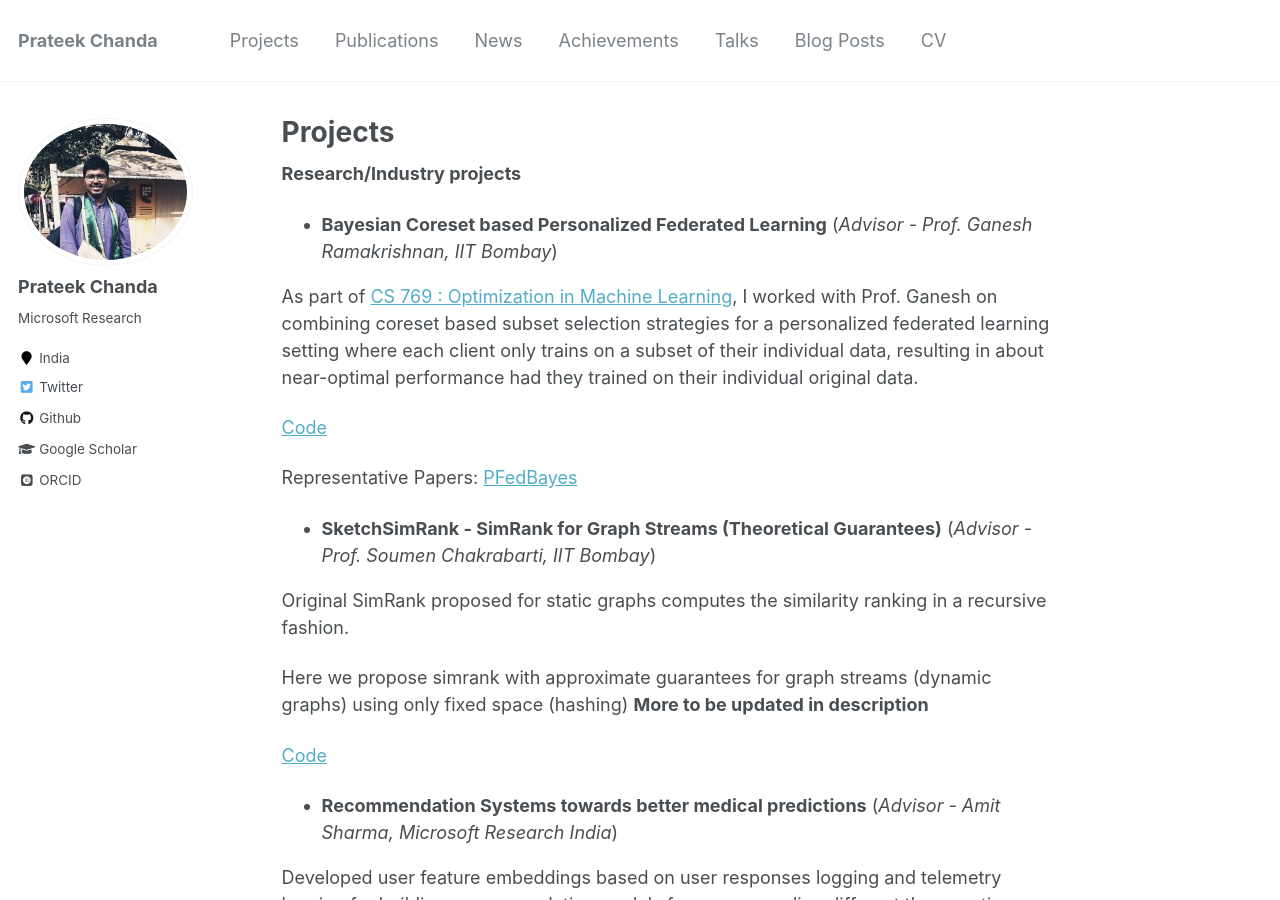
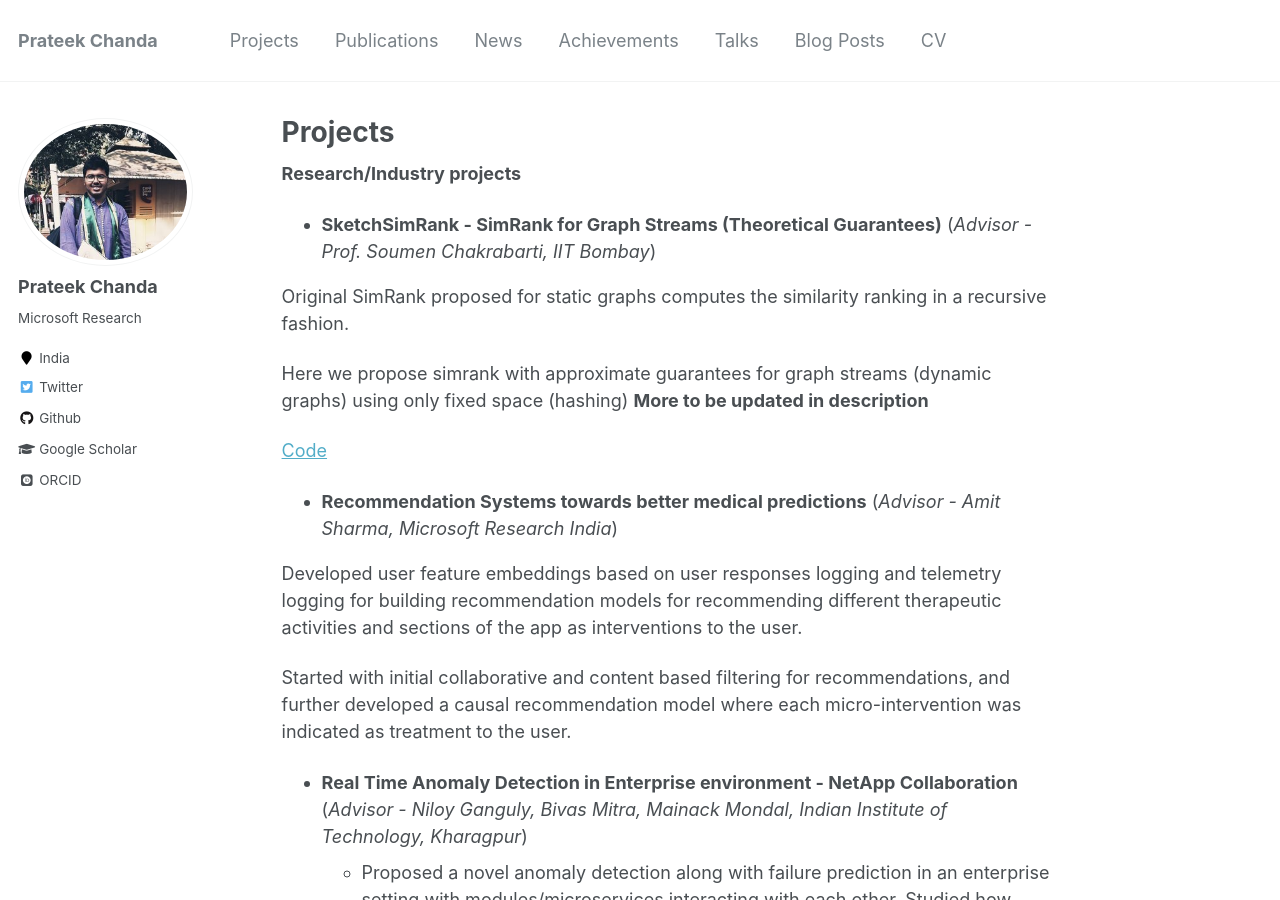
Before and after one commit to prateekiiest/prateekist.github.io, a Jekyll site: the page built from _pages/projects.md, in a window 1280 px wide and 900 px high. Built offline with Jekyll 4.4.1, drawn with Linux system fonts in a browser that asks for light colours; some web fonts are replaced.

Commit message:
Update projects.md

```diff
--- a/_pages/projects.md
+++ b/_pages/projects.md
@@ -7,15 +7,6 @@ redirect_from:
   - /projects.html/
 ---
 **Research/Industry projects**
-
-- **Bayesian Coreset based Personalized Federated Learning** (*Advisor - Prof. Ganesh Ramakrishnan, IIT Bombay*)
-
-As part of [CS 769 : Optimization in Machine Learning](https://www.cse.iitb.ac.in/~ganesh/cs769/), I worked with Prof. Ganesh on combining coreset based subset selection strategies for a personalized federated learning setting where each client only trains on a subset of their individual data, resulting in about near-optimal performance had they trained on their individual original data.
-
-[Code](https://github.com/prateekiiest/BayesianCoreset-FederatedLearning)
-
-Representative Papers: [PFedBayes](https://proceedings.mlr.press/v162/zhang22o/zhang22o.pdf)
-
 
 - **SketchSimRank - SimRank for Graph Streams (Theoretical Guarantees)** (*Advisor - Prof. Soumen Chakrabarti, IIT Bombay*)
 
```
